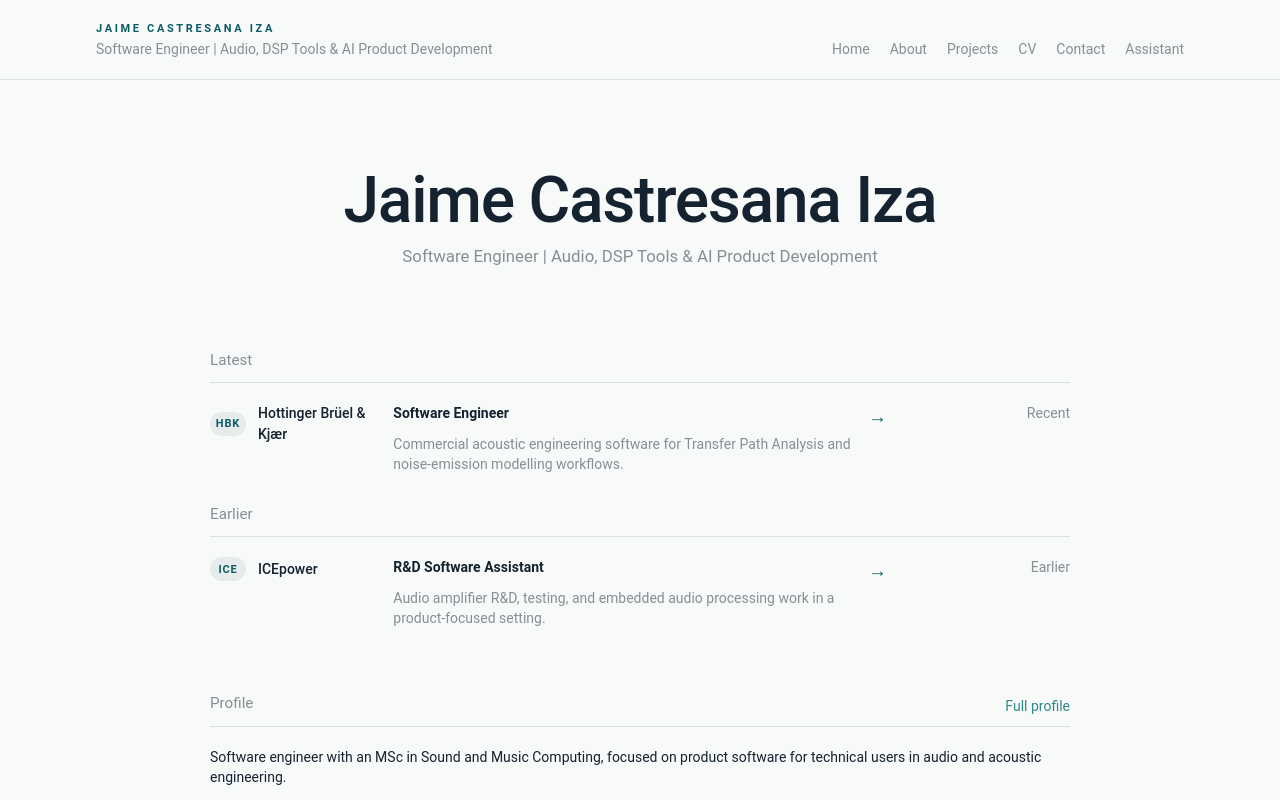
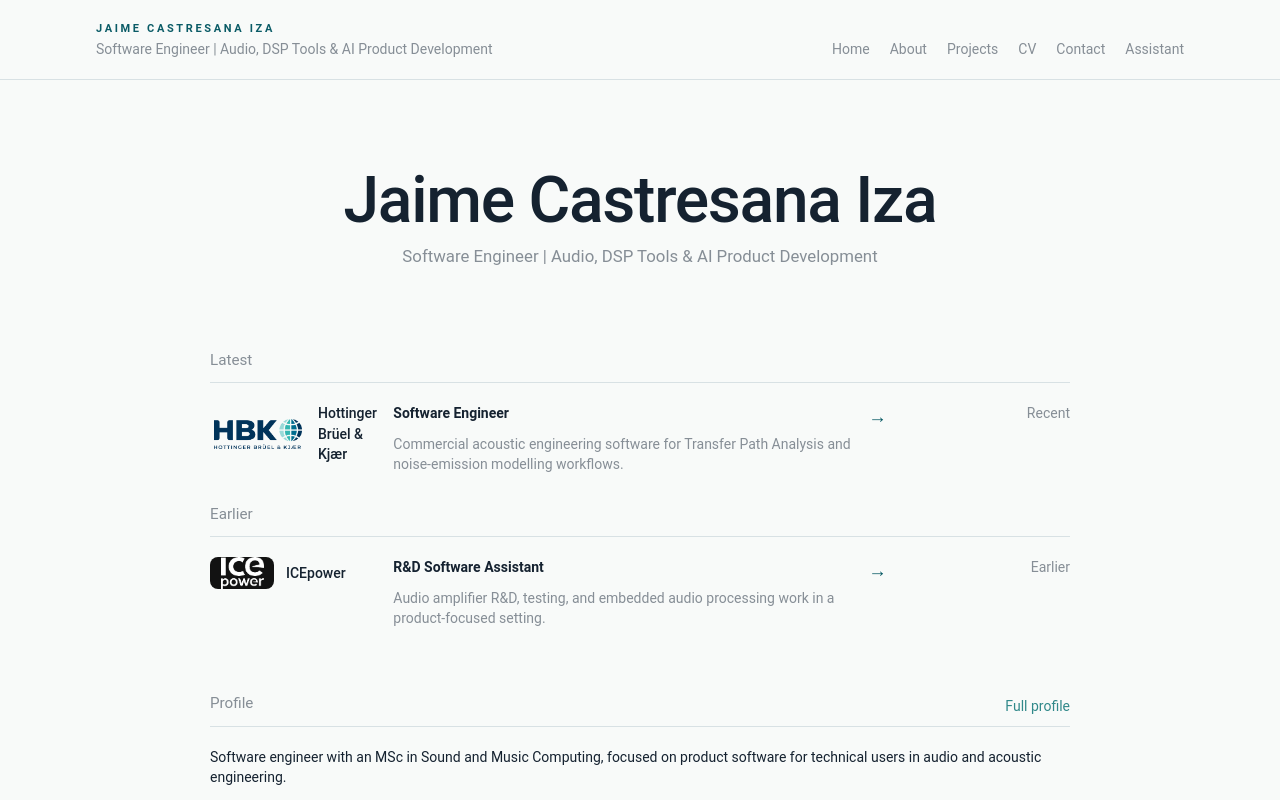
Before and after one commit to jci24/PortfolioPage, a Next.js app: page / in a window 1280 px wide. Shown: the top 800 px of the page. Built offline with nearby package versions, Linux system fonts and the light colour scheme.

Commit message:
Add company logos to experience overview

```diff
--- a/app/globals.css
+++ b/app/globals.css
@@ -227,6 +227,28 @@ h3 {
   letter-spacing: 0.08em;
 }
 
+.timeline-logo {
+  min-width: 56px;
+  height: 32px;
+  border-radius: 8px;
+  display: inline-flex;
+  align-items: center;
+  justify-content: center;
+  flex-shrink: 0;
+  padding-inline: 4px;
+}
+
+.timeline-logo-dark {
+  background: #121212;
+}
+
+.timeline-logo-image {
+  width: 100%;
+  height: 100%;
+  object-fit: contain;
+  object-position: center;
+}
+
 .timeline-link {
   display: block;
   color: inherit;
--- a/components/experience-row.tsx
+++ b/components/experience-row.tsx
@@ -1,3 +1,4 @@
+import Image from "next/image";
 import Link from "next/link";
 import { Anchor, Grid, GridCol, Group, Stack, Text } from "@mantine/core";
 import type { ExperienceItem } from "@/data/types";
@@ -12,7 +13,24 @@ export function ExperienceRow({ item, href }: ExperienceRowProps) {
     <Grid className="timeline-row" gap="lg">
       <GridCol span={{ base: 12, md: 2.5 }}>
         <Group gap="sm" wrap="nowrap">
-          <div className="timeline-mark">{item.label}</div>
+          {item.logoSrc ? (
+            <div
+              className={`timeline-logo${item.logoDark ? " timeline-logo-dark" : ""}`}
+              style={{
+                width: item.logoBoxWidth ?? 56,
+              }}
+            >
+              <Image
+                alt={`${item.company} logo`}
+                className="timeline-logo-image"
+                height={item.logoHeight ?? 28}
+                src={item.logoSrc}
+                width={item.logoWidth ?? 72}
+              />
+            </div>
+          ) : (
+            <div className="timeline-mark">{item.label}</div>
+          )}
           <Text fw={500} size="sm">
             {item.company}
           </Text>
--- a/data/experience.ts
+++ b/data/experience.ts
@@ -5,6 +5,10 @@ export const experience: ExperienceItem[] = [
     slug: "hbk",
     company: "Hottinger Brüel & Kjær",
     label: "HBK",
+    logoSrc: "/img/logos/hbk.png",
+    logoWidth: 96,
+    logoHeight: 30,
+    logoBoxWidth: 96,
     title: "Software Engineer",
     period: "Recent",
     group: "latest",
@@ -29,6 +33,11 @@ export const experience: ExperienceItem[] = [
     slug: "icepower",
     company: "ICEpower",
     label: "ICE",
+    logoSrc: "/img/logos/icepower.png",
+    logoDark: true,
+    logoWidth: 64,
+    logoHeight: 32,
+    logoBoxWidth: 64,
     title: "R&D Software Assistant",
     period: "Earlier",
     group: "earlier",
--- a/data/types.ts
+++ b/data/types.ts
@@ -21,6 +21,11 @@ export type ExperienceItem = {
   slug: string;
   company: string;
   label: string;
+  logoSrc?: string;
+  logoDark?: boolean;
+  logoWidth?: number;
+  logoHeight?: number;
+  logoBoxWidth?: number;
   title: string;
   subtitle?: string;
   period: string;
```
Also changed, not shown: public/img/logos/hbk.png (added), public/img/logos/icepower.png (added).
